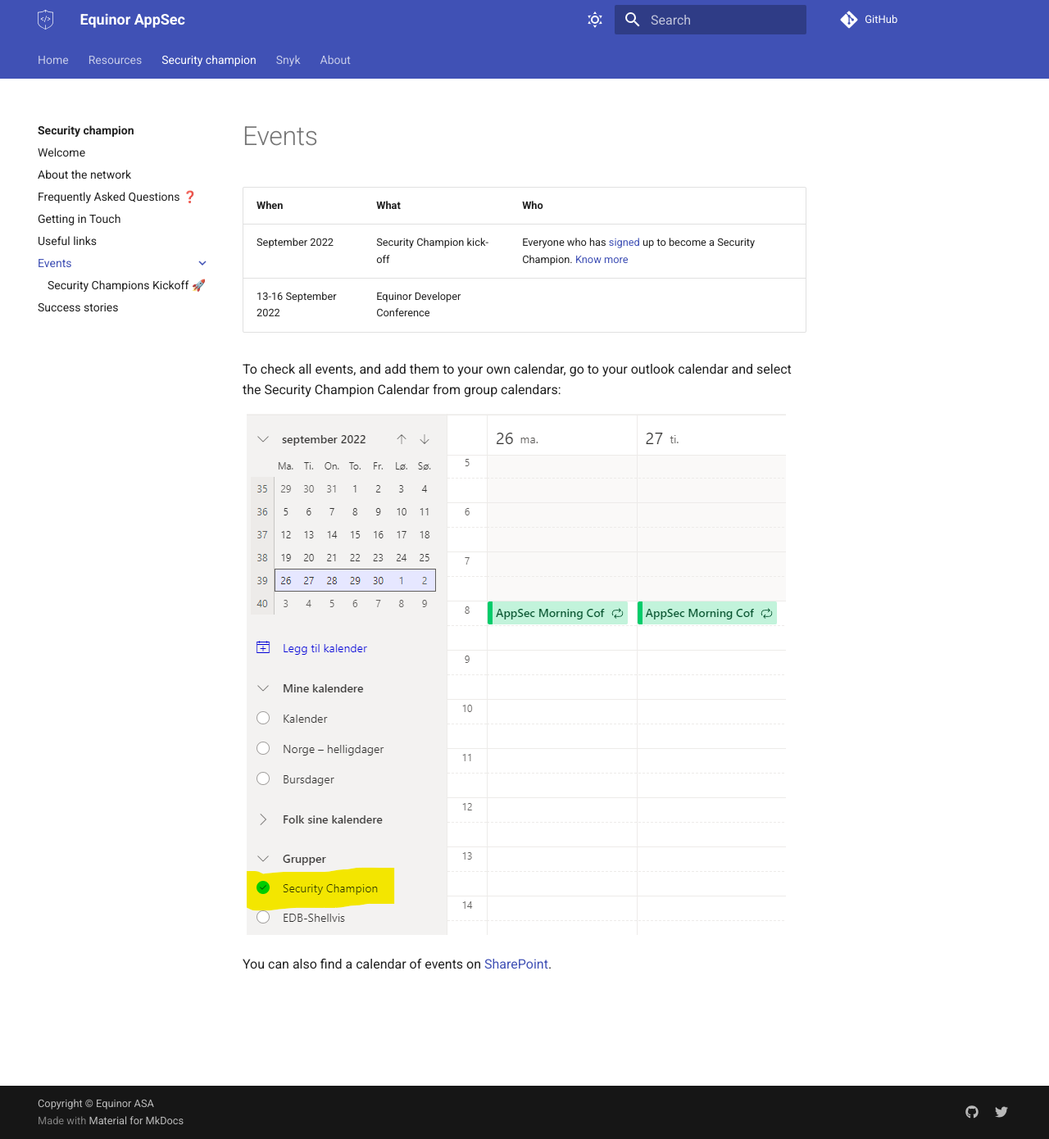
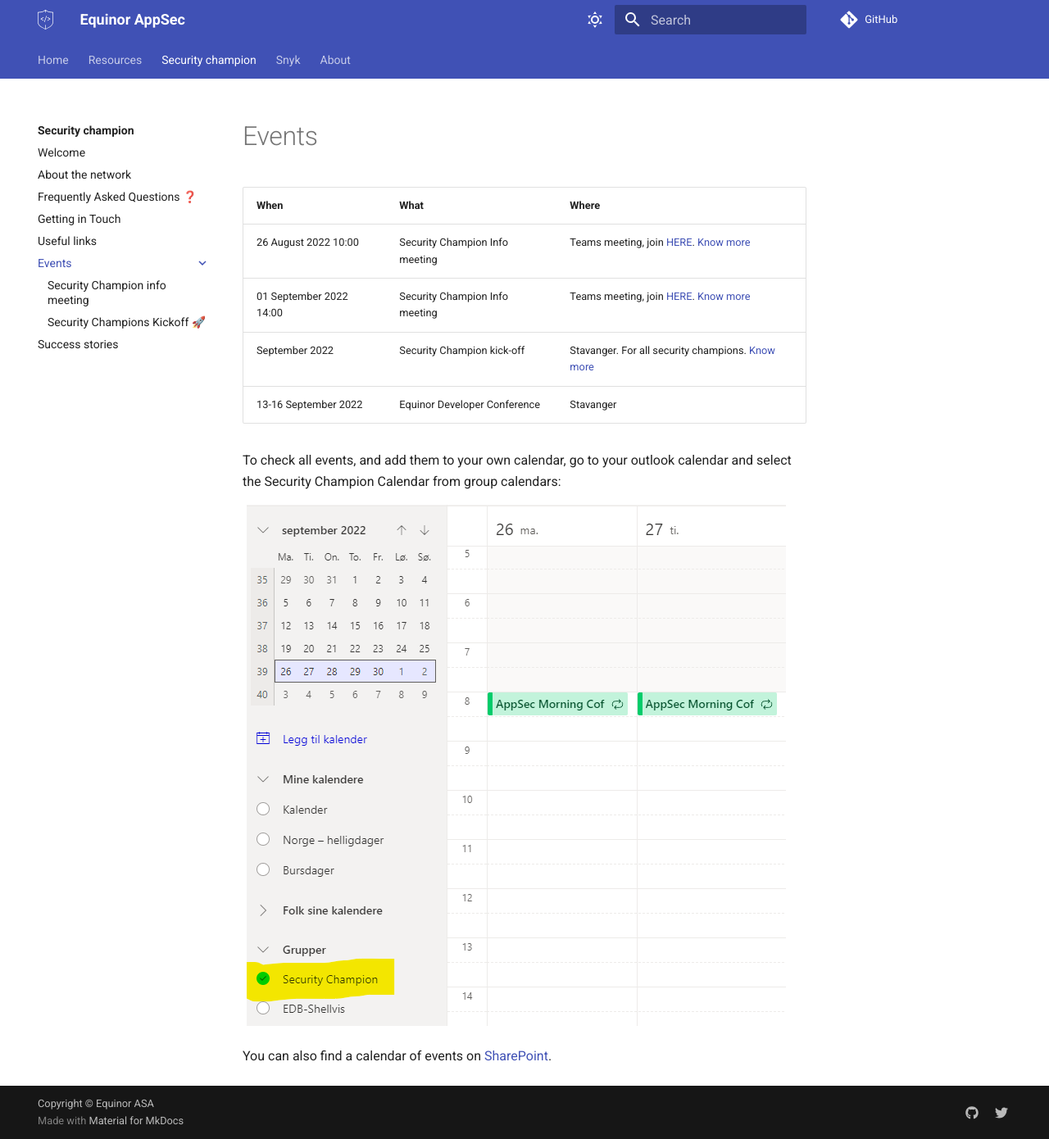
Before and after one commit to equinor/appsec, an MkDocs documentation site: the page built from docs/security-champion/events/index.md, in a window 1280 px wide and 1390 px high. Shown: the whole window at 82% size. Built offline with MkDocs 1.6.1 and Material for MkDocs 9.7.7, drawn with Linux system fonts in a browser that asks for light colours; some web fonts are replaced; comment, search, counter and statistics services are not loaded.

Commit message:
Add content about info meeting (#40)
Add content about info meeting

```diff
--- a/docs/security-champion/events/index.md
+++ b/docs/security-champion/events/index.md
@@ -1,9 +1,11 @@
 # Events
 
-| **When** | **What** | **Who** |
+| **When** | **What** | **Where** |
 |---|---|---|
-| September 2022 | Security Champion kick-off | Everyone who has [signed](https://forms.office.com/r/3C2vwEh2i0) up to become a Security Champion. [Know more](./sc-kickoff-agenda.md) |
-| 13-16 September 2022 | Equinor Developer Conference |  |
+| 26 August 2022 10:00 | Security Champion Info meeting | Teams meeting, join [HERE](). [Know more](./1-sc-info-meeting.md)|
+| 01 September 2022 14:00 | Security Champion Info meeting | Teams meeting, join [HERE](). [Know more](./1-sc-info-meeting.md)|
+| September 2022 | Security Champion kick-off | Stavanger. For all security champions. [Know more](./sc-kickoff-agenda.md) |
+| 13-16 September 2022 | Equinor Developer Conference | Stavanger |
 
 
 To check all events, and add them to your own calendar, go to your outlook calendar and select the Security Champion Calendar from group calendars:
```
Also changed, not shown: docs/security-champion/about.md (+3 -3 lines), docs/security-champion/events/1-sc-info-meeting.md (added, +14 -0 lines), docs/security-champion/index.md (+3 -5 lines).
